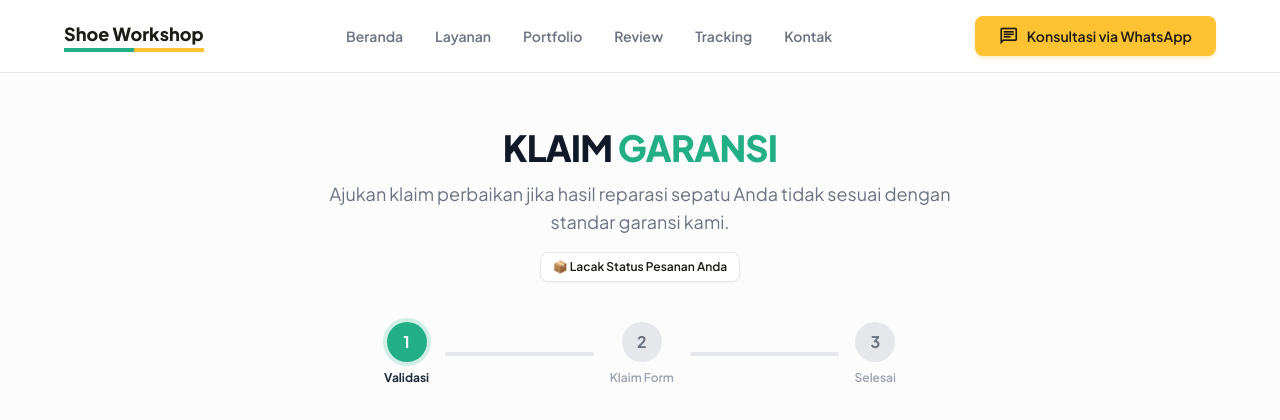
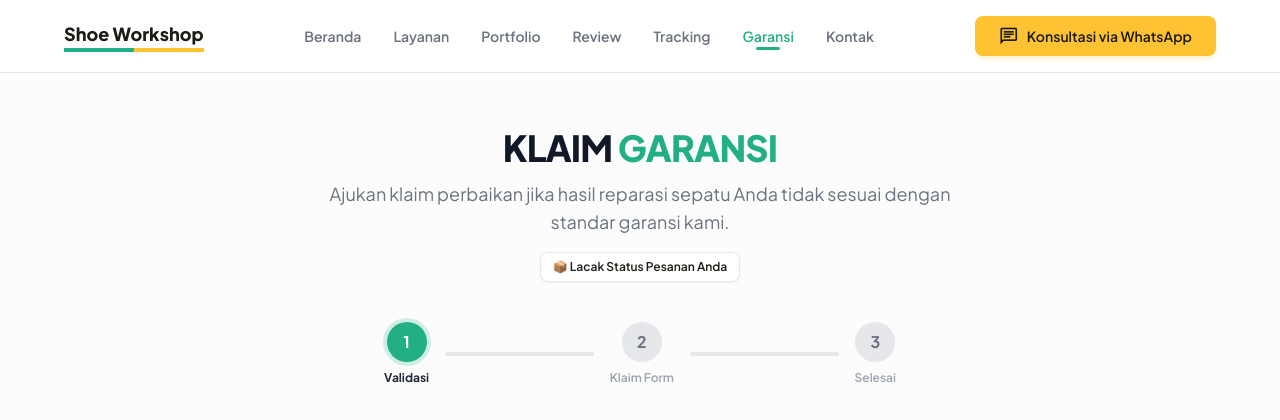
Before and after one commit to SidikWaluyaa/PortofolioShoeWorkshop, a Laravel app: page /klaim-garansi in a window 1280 px wide. Shown: the top 420 px of the page. Run offline with Laravel 12, Linux system fonts and the light colour scheme; data comes from the database, SQL or seed files in the repository; style sheets or scripts are compiled from the project's sources.

Commit message:
style: add Garansi nav item and resolve app.css @tailwind & compatibility warnings

```diff
--- a/resources/css/app.css
+++ b/resources/css/app.css
@@ -1,6 +1,6 @@
-@tailwind base;
-@tailwind components;
-@tailwind utilities;
+@import "tailwindcss/base";
+@import "tailwindcss/components";
+@import "tailwindcss/utilities";
 
 @layer utilities {
   /* Hide scrollbar for Chrome, Safari and Opera */
@@ -10,6 +10,10 @@
   /* Hide scrollbar for IE, Edge and Firefox */
   .scrollbar-none {
     -ms-overflow-style: none;  /* IE and Edge */
-    scrollbar-width: none;  /* Firefox */
+  }
+  @supports (scrollbar-width: none) {
+    .scrollbar-none {
+      scrollbar-width: none;  /* Firefox */
+    }
   }
 }
--- a/resources/views/home.blade.php
+++ b/resources/views/home.blade.php
@@ -25,6 +25,7 @@
             <a href="#portfolio" class="text-sm font-semibold text-gray-500 hover:text-[#22AF85] transition-colors">Portfolio</a>
             <a href="#review" class="text-sm font-semibold text-gray-500 hover:text-[#22AF85] transition-colors">Review</a>
             <a href="{{ route('tracking.index') }}" class="text-sm font-semibold text-gray-500 hover:text-[#22AF85] transition-colors">Tracking</a>
+            <a href="{{ route('warranty.index') }}" class="text-sm font-semibold text-gray-500 hover:text-[#22AF85] transition-colors">Garansi</a>
             <a href="#kontak" class="text-sm font-semibold text-gray-500 hover:text-[#22AF85] transition-colors">Kontak</a>
         </div>
 
@@ -56,6 +57,7 @@
         <a href="#review"                      @click="open=false" class="block px-3 py-2.5 text-sm font-semibold text-gray-600 hover:bg-gray-50 rounded-lg">Review</a>
         <a href="{{ route('blog.index') }}"    @click="open=false" class="block px-3 py-2.5 text-sm font-semibold text-gray-600 hover:bg-gray-50 rounded-lg">Artikel</a>
         <a href="{{ route('tracking.index') }}" @click="open=false" class="block px-3 py-2.5 text-sm font-semibold text-gray-600 hover:bg-gray-50 rounded-lg">Tracking</a>
+        <a href="{{ route('warranty.index') }}" @click="open=false" class="block px-3 py-2.5 text-sm font-semibold text-gray-600 hover:bg-gray-50 rounded-lg">Garansi</a>
         <a href="#kontak"                      @click="open=false" class="block px-3 py-2.5 text-sm font-semibold text-gray-600 hover:bg-gray-50 rounded-lg">Kontak</a>
         <div class="pt-2">
             <a href="https://wa.me/{{ $settings['whatsapp_number'] ?? '' }}" class="flex items-center justify-center gap-2 w-full py-3 bg-[#FFC232] text-[#1c1c17] text-sm font-bold rounded-lg">
--- a/resources/views/portfolio.blade.php
+++ b/resources/views/portfolio.blade.php
@@ -25,6 +25,7 @@
             <a href="{{ route('portfolio.index') }}" class="text-sm font-semibold text-[#22AF85] active-nav-border">Portfolio</a>
             <a href="{{ route('home') }}#review" class="text-sm font-semibold text-gray-500 hover:text-[#22AF85] transition-colors">Review</a>
             <a href="{{ route('tracking.index') }}" class="text-sm font-semibold text-gray-500 hover:text-[#22AF85] transition-colors">Tracking</a>
+            <a href="{{ route('warranty.index') }}" class="text-sm font-semibold text-gray-500 hover:text-[#22AF85] transition-colors">Garansi</a>
             <a href="{{ route('home') }}#kontak" class="text-sm font-semibold text-gray-500 hover:text-[#22AF85] transition-colors">Kontak</a>
         </div>
 
@@ -55,6 +56,7 @@
         <a href="{{ route('portfolio.index') }}" @click="open=false" class="block px-3 py-2.5 text-sm font-semibold text-[#22AF85] bg-green-50 rounded-lg">Portfolio</a>
         <a href="{{ route('home') }}#review"  @click="open=false" class="block px-3 py-2.5 text-sm font-semibold text-gray-600 hover:bg-gray-50 rounded-lg">Review</a>
         <a href="{{ route('tracking.index') }}" @click="open=false" class="block px-3 py-2.5 text-sm font-semibold text-gray-600 hover:bg-gray-50 rounded-lg">Tracking</a>
+        <a href="{{ route('warranty.index') }}" @click="open=false" class="block px-3 py-2.5 text-sm font-semibold text-gray-600 hover:bg-gray-50 rounded-lg">Garansi</a>
         <a href="{{ route('home') }}#kontak"  @click="open=false" class="block px-3 py-2.5 text-sm font-semibold text-gray-600 hover:bg-gray-50 rounded-lg">Kontak</a>
         <div class="pt-2">
             <a href="https://wa.me/{{ $settings['whatsapp_number'] ?? '' }}" class="flex items-center justify-center gap-2 w-full py-3 bg-[#FFC232] text-[#1c1c17] text-sm font-bold rounded-lg">
--- a/resources/views/tracking.blade.php
+++ b/resources/views/tracking.blade.php
@@ -25,6 +25,7 @@
             <a href="{{ route('portfolio.index') }}" class="text-sm font-semibold text-gray-500 hover:text-[#22AF85] transition-colors">Portfolio</a>
             <a href="{{ route('home') }}#review" class="text-sm font-semibold text-gray-500 hover:text-[#22AF85] transition-colors">Review</a>
             <a href="{{ route('tracking.index') }}" class="text-sm font-semibold text-[#22AF85] active-nav-border">Tracking</a>
+            <a href="{{ route('warranty.index') }}" class="text-sm font-semibold text-gray-500 hover:text-[#22AF85] transition-colors">Garansi</a>
             <a href="{{ route('home') }}#kontak" class="text-sm font-semibold text-gray-500 hover:text-[#22AF85] transition-colors">Kontak</a>
         </div>
 
@@ -55,6 +56,7 @@
         <a href="{{ route('portfolio.index') }}" @click="open=false" class="block px-3 py-2.5 text-sm font-semibold text-gray-600 hover:bg-gray-50 rounded-lg">Portfolio</a>
         <a href="{{ route('home') }}#review"  @click="open=false" class="block px-3 py-2.5 text-sm font-semibold text-gray-600 hover:bg-gray-50 rounded-lg">Review</a>
         <a href="{{ route('tracking.index') }}" @click="open=false" class="block px-3 py-2.5 text-sm font-semibold text-[#22AF85] bg-green-50 rounded-lg">Tracking</a>
+        <a href="{{ route('warranty.index') }}" @click="open=false" class="block px-3 py-2.5 text-sm font-semibold text-gray-600 hover:bg-gray-50 rounded-lg">Garansi</a>
         <a href="{{ route('home') }}#kontak"  @click="open=false" class="block px-3 py-2.5 text-sm font-semibold text-gray-600 hover:bg-gray-50 rounded-lg">Kontak</a>
         <div class="pt-2">
             <a href="https://wa.me/{{ $settings['whatsapp_number'] ?? '' }}" class="flex items-center justify-center gap-2 w-full py-3 bg-[#FFC232] text-[#1c1c17] text-sm font-bold rounded-lg">
--- a/resources/views/warranty_claim.blade.php
+++ b/resources/views/warranty_claim.blade.php
@@ -25,6 +25,7 @@
             <a href="{{ route('portfolio.index') }}" class="text-sm font-semibold text-gray-500 hover:text-[#22AF85] transition-colors">Portfolio</a>
             <a href="{{ route('home') }}#review" class="text-sm font-semibold text-gray-500 hover:text-[#22AF85] transition-colors">Review</a>
             <a href="{{ route('tracking.index') }}" class="text-sm font-semibold text-gray-500 hover:text-[#22AF85] transition-colors">Tracking</a>
+            <a href="{{ route('warranty.index') }}" class="text-sm font-semibold text-[#22AF85] active-nav-border">Garansi</a>
             <a href="{{ route('home') }}#kontak" class="text-sm font-semibold text-gray-500 hover:text-[#22AF85] transition-colors">Kontak</a>
         </div>
 
@@ -55,6 +56,7 @@
         <a href="{{ route('portfolio.index') }}" @click="open=false" class="block px-3 py-2.5 text-sm font-semibold text-gray-600 hover:bg-gray-50 rounded-lg">Portfolio</a>
         <a href="{{ route('home') }}#review"  @click="open=false" class="block px-3 py-2.5 text-sm font-semibold text-gray-600 hover:bg-gray-50 rounded-lg">Review</a>
         <a href="{{ route('tracking.index') }}" @click="open=false" class="block px-3 py-2.5 text-sm font-semibold text-gray-600 hover:bg-gray-50 rounded-lg">Tracking</a>
+        <a href="{{ route('warranty.index') }}" @click="open=false" class="block px-3 py-2.5 text-sm font-semibold text-[#22AF85] bg-green-50 rounded-lg">Garansi</a>
         <a href="{{ route('home') }}#kontak"  @click="open=false" class="block px-3 py-2.5 text-sm font-semibold text-gray-600 hover:bg-gray-50 rounded-lg">Kontak</a>
         <div class="pt-2">
             <a href="https://wa.me/{{ $settings['whatsapp_number'] ?? '' }}" class="flex items-center justify-center gap-2 w-full py-3 bg-[#FFC232] text-[#1c1c17] text-sm font-bold rounded-lg">
```
